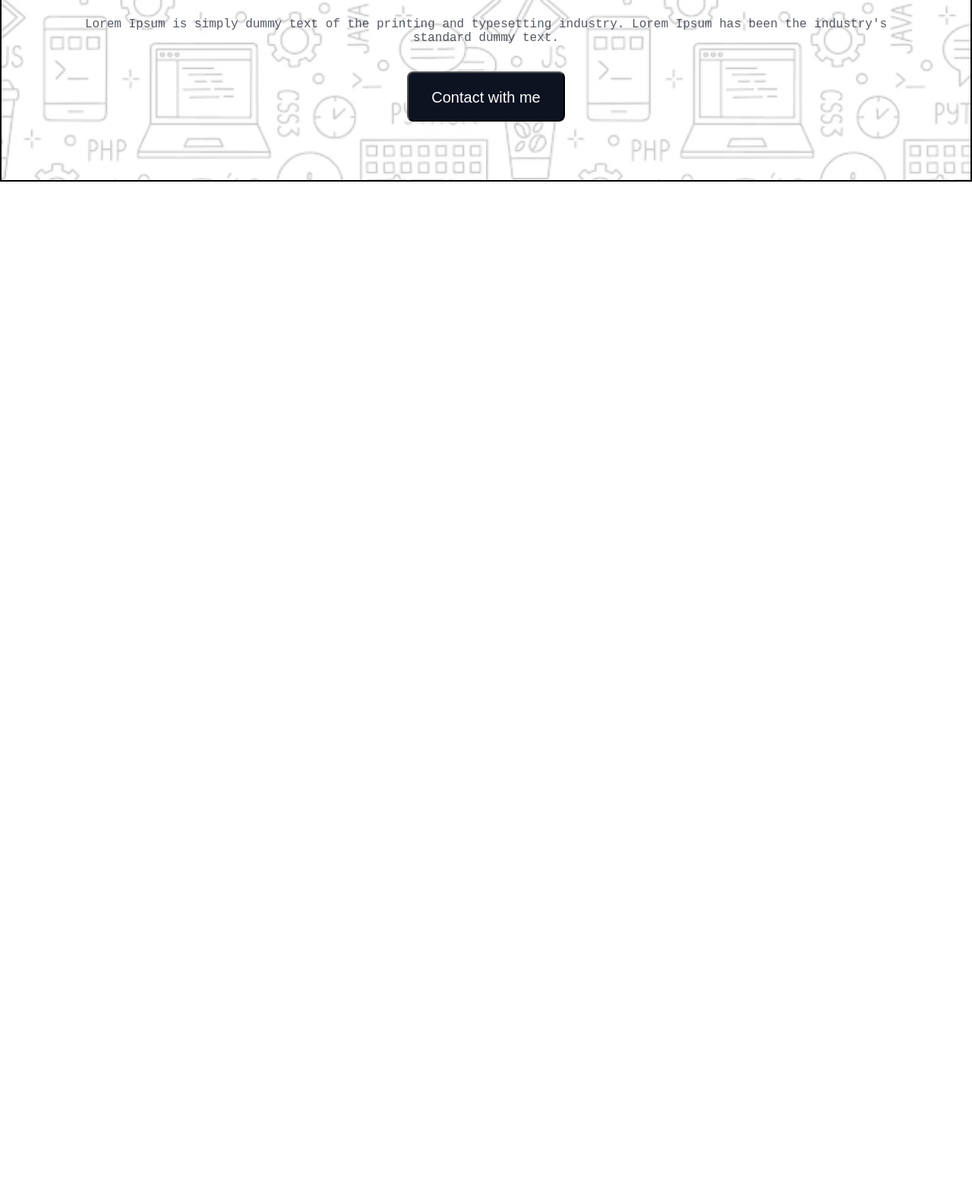
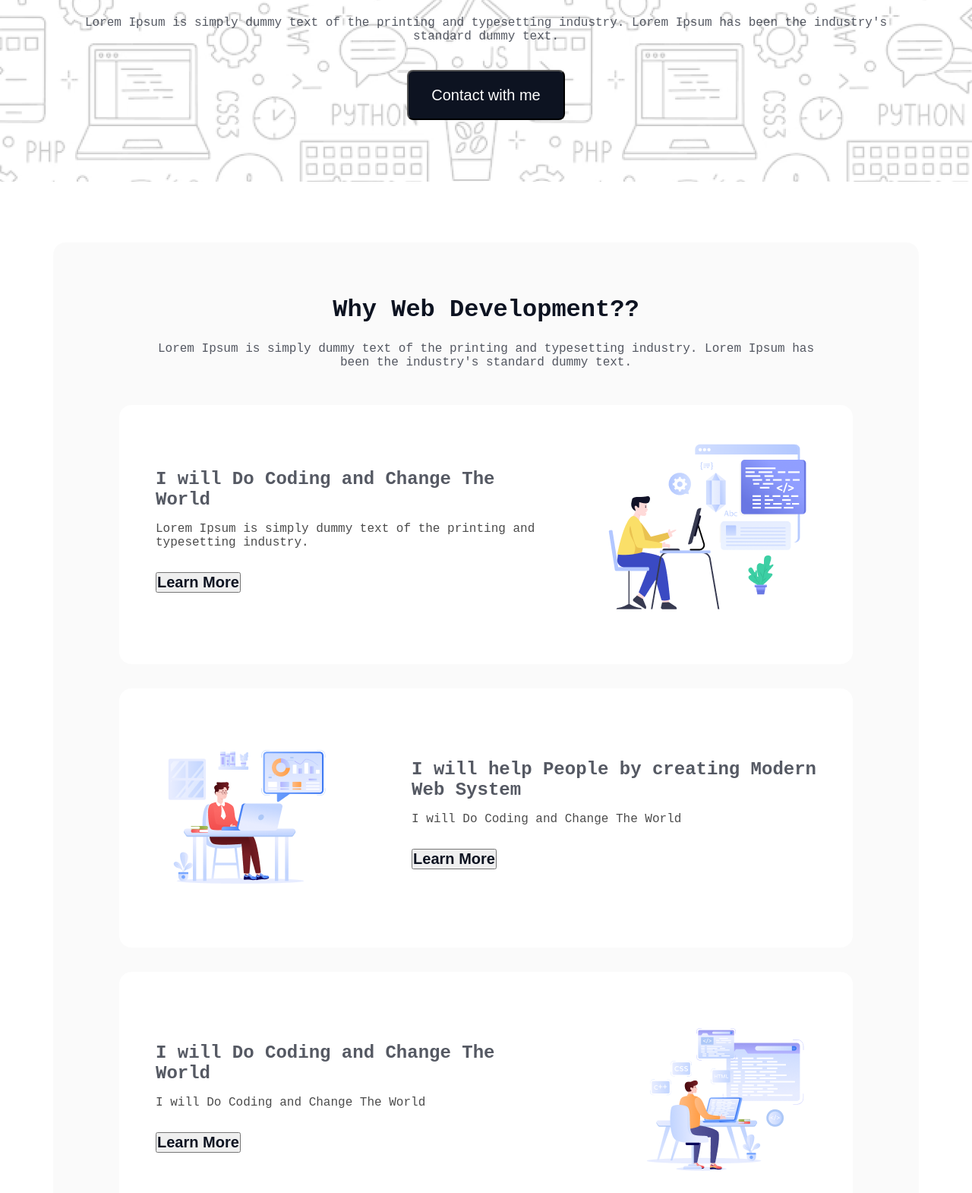
Before and after one commit to AnkonChy/Assignment-01-programmingHero, a plain HTML site: page index.html in a window 1280 px wide. Shown: the part 538-2108 px from the top of the page at 76% size. Before the commit the page ends 800 px from the top, so only its background shows below. Drawn offline with Linux system fonts and the light colour scheme; a web font is replaced by a local one.

Commit message:
web section completed

```diff
--- a/index.html
+++ b/index.html
@@ -25,7 +25,46 @@
         </div>
     </header>
     <main>
+        <section class="webDev">
+            <h1 class="webDev-title text-center">Why Web Development??</h1>
+            <p class="webDev-description text-center">Lorem Ipsum is simply dummy text of the printing and typesetting
+                industry.
+                Lorem Ipsum has been the industry's standard dummy text.</p>
+            <div class="webDev2">
+                <div class="webDev2-1">
+                    <h2 class="title-primary">I will Do Coding and Change The <br> World</h2>
+                    <p class="opa">Lorem Ipsum is simply dummy text of the printing and typesetting industry.</p>
+                    <button class="btn-secondary">Learn More</button>
+                </div>
 
+                <div class="webDev2-2">
+                    <img src="assets/Layer_1.png" alt="">
+                </div>
+            </div>
+
+            <div class="webDev3">
+                <div class="webDev3-1">
+                    <img src="assets/Group 3.png" alt="">
+                </div>
+                <div class="webDev3-2">
+                    <h2 class="title-primary">I will help People by creating Modern<br> Web System</h2>
+                    <p class="opa">I will Do Coding and Change The World</p>
+                    <button class="btn-secondary">Learn More</button>
+                </div>
+            </div>
+
+            <div class="webDev4">
+                <div class="webDev4-1">
+                    <h2 class="title-primary">I will Do Coding and Change The <br> World</h2>
+                    <p class="opa">I will Do Coding and Change The World</p>
+                    <button class="btn-secondary">Learn More</button>
+                </div>
+
+                <div class="webDev4-2">
+                    <img src="assets/Group 4.png" alt="">
+                </div>
+            </div>
+        </section>
     </main>
     <footer>
 
--- a/style.css
+++ b/style.css
@@ -1,8 +1,8 @@
 @import url('https://fonts.googleapis.com/css2?family=Azeret+Mono:ital,wght@0,100..900;1,100..900&display=swap');
 
 * {
-    margin: 0;
-    padding: 0;
+    margin: 0px;
+    padding: 0px;
     box-sizing: border-box;
 }
 
@@ -18,6 +18,29 @@ body {
 .btn-primary {
     font-size: 20px;
     color: #0D1321;
+}
+
+.title-primary {
+    color: rgba(13, 19, 33, 0.7);
+    font-size: 24px;
+    font-weight: 700;
+    margin-bottom: 16px;
+}
+
+.btn-secondary {
+    color: rgb(13, 19, 33);
+    font-size: 20px;
+    font-weight: 600;
+    margin-top: 30px;
+    margin-bottom: 10px;
+}
+
+.opa {
+    opacity: 0.7;
+}
+
+.text-center {
+    text-align: center;
 }
 
 /* nav styles */
@@ -50,13 +73,11 @@ body {
 
 /* banner styles */
 .banner {
-    border: 2px solid black;
     height: 652px;
     background-image: url('assets/Hero-bg.png');
     background-repeat: no-repeat;
-    background-image: center;
+    background-position: center;
     background-size: cover;
-
 }
 
 .banner-content {
@@ -80,7 +101,7 @@ body {
 }
 
 .banner-description {
-    color:#0D1321;
+    color: #0D1321;
     font-size: 16px;
     margin-bottom: 35px;
     text-align: center;
@@ -91,8 +112,77 @@ body {
     font-size: 20px;
     width: 208px;
     height: 66px;
-    padding: 21px 24px 21px 24px;
     background-color: #0D1321;
     color: white;
     border-radius: 8px;
 }
+
+
+/* main styles */
+main {
+    max-width: 1140px;
+    margin: 0 auto;
+}
+
+/* web section styles */
+
+.webDev {
+    padding: 70px 87px;
+    margin-top: 80px;
+    background-color: rgba(13, 19, 33, 0.02);
+    border-radius: 16px;
+}
+
+.webDev-title {
+    color: rgb(13, 19, 33);
+    font-size: 32px;
+    font-weight: 800;
+    margin-bottom: 24px;
+}
+
+.webDev-description {
+    color: rgb(13, 19, 33);
+    margin:0 48px 47px 48px;
+    opacity: 0.7;
+    font-size: 16px;
+    font-weight: 400;
+
+}
+
+
+.weDev-content {
+    border: 2px solid red;
+}
+
+.webDev2 {
+    background-color: white;
+    display: flex;
+    align-items: center;
+    justify-content: space-between;
+    gap: 95px;
+    padding: 48px;
+    margin-bottom: 32px;
+    border-radius: 16px;
+}
+
+.webDev3 {
+    background-color: white;
+    display: flex;
+    align-items: center;
+    justify-content: space-between;
+    gap: 95px;
+    padding: 48px;
+    margin-bottom: 32px;
+    border-radius: 16px;
+}
+
+.webDev4 {
+    background-color: white;
+    display: flex;
+    align-items: center;
+    justify-content: space-between;
+    gap: 95px;
+    padding: 48px;
+    margin-bottom: 32px;
+    border-radius: 16px;
+}
```
